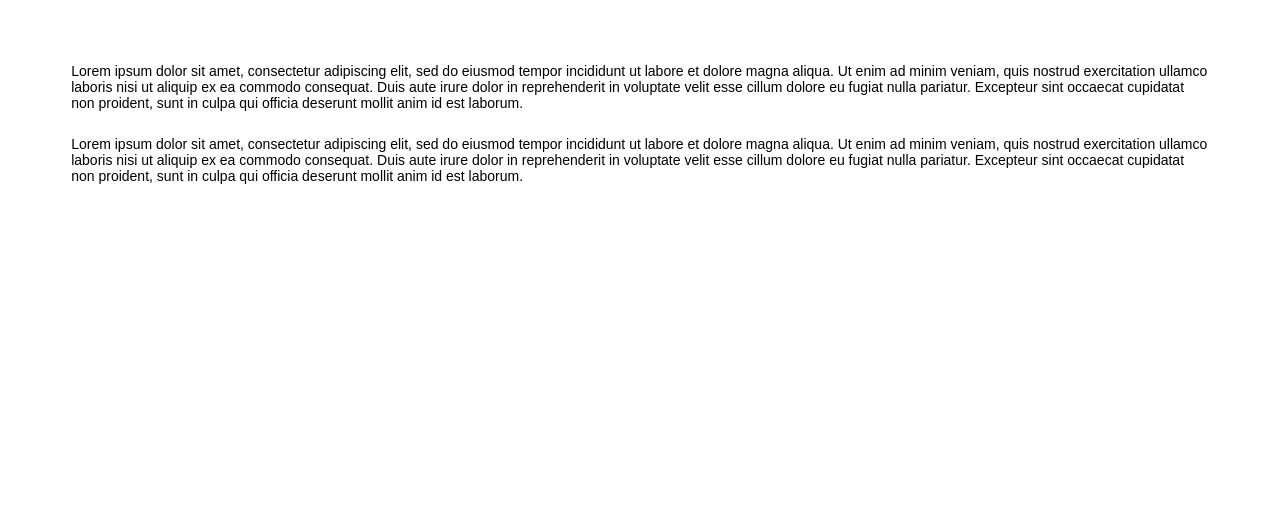
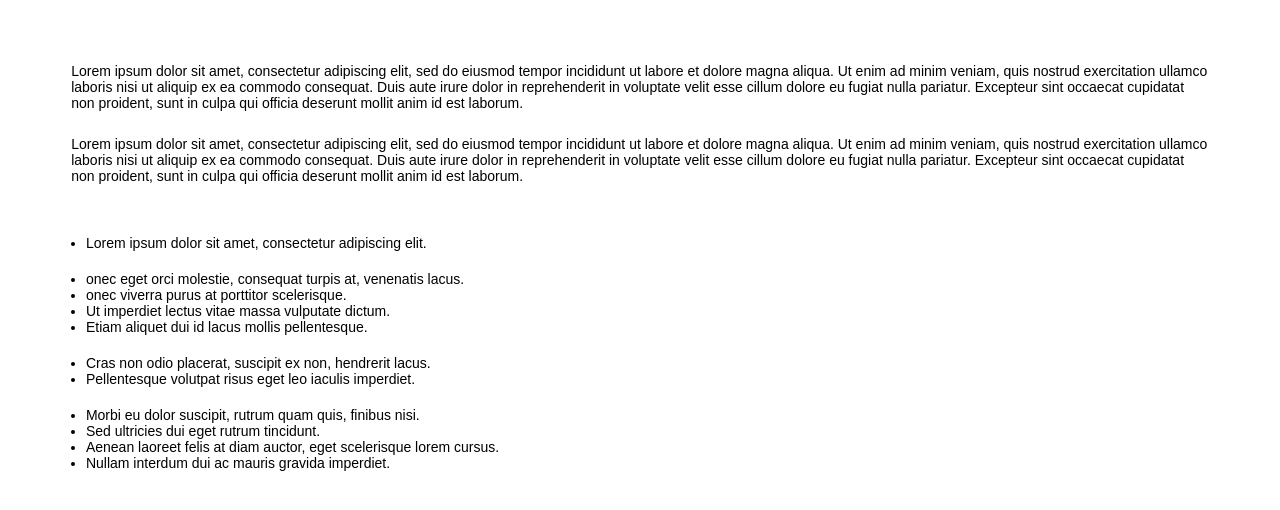
Before and after one commit to prateek2022shukla/Template-1, a plain HTML site: page src/index.html in a window 1280 px wide. Drawn offline with Linux system fonts and the light colour scheme.

Commit message:
Middle Section Created

```diff
--- a/src/index.html
+++ b/src/index.html
@@ -8,6 +8,12 @@
 
 
     <style>
+
+      *{
+        font-family: sans-serif;
+        font-size: 14px;
+
+      }
         #para1, #para2{
             font-family: sans-serif;
             width: 90%;
@@ -20,9 +26,19 @@
             margin-top: 2%;
         }
 
+        .middle-section{
+          margin-top: 4%;
+          margin-left: 3%;
+        }
+
+        #item-2, #item-6, #item-8{
+          margin-top: 20px;
+        }
     </style>
 </head>
 <body>
+
+   <!-- ------------------Top Section ----------------------->
 
   <p id="para1">
     Lorem ipsum dolor sit amet, consectetur adipiscing elit,
@@ -45,5 +61,27 @@
   </p>
 
 
+
+  <!-- ------------------Middle Section ----------------------->
+
+  <div class="middle-section">
+    <ul>
+      <li id="item-1">Lorem ipsum dolor sit amet, consectetur adipiscing elit.</li>
+      <li id="item-2">onec eget orci molestie, consequat turpis at, venenatis lacus.</li>
+      <li id="item-3">onec viverra purus at porttitor scelerisque.</li>
+      <li id="item-4">Ut imperdiet lectus vitae massa vulputate dictum.</li>
+      <li id="item-5">Etiam aliquet dui id lacus mollis pellentesque.</li>
+
+      <li id="item-6">Cras non odio placerat, suscipit ex non, hendrerit lacus.</li>
+      <li id="item-7">Pellentesque volutpat risus eget leo iaculis imperdiet.</li>
+      <li id="item-8">Morbi eu dolor suscipit, rutrum quam quis, finibus nisi.</li>
+      <li id="item-9">Sed ultricies dui eget rutrum tincidunt.</li>
+      <li id="item-10">Aenean laoreet felis at diam auctor, eget scelerisque lorem cursus.</li>
+      <li id="item-11">Nullam interdum dui ac mauris gravida imperdiet.</li>
+
+  </ul>
+  </div>
+
+
 </body>
 </html>
```
